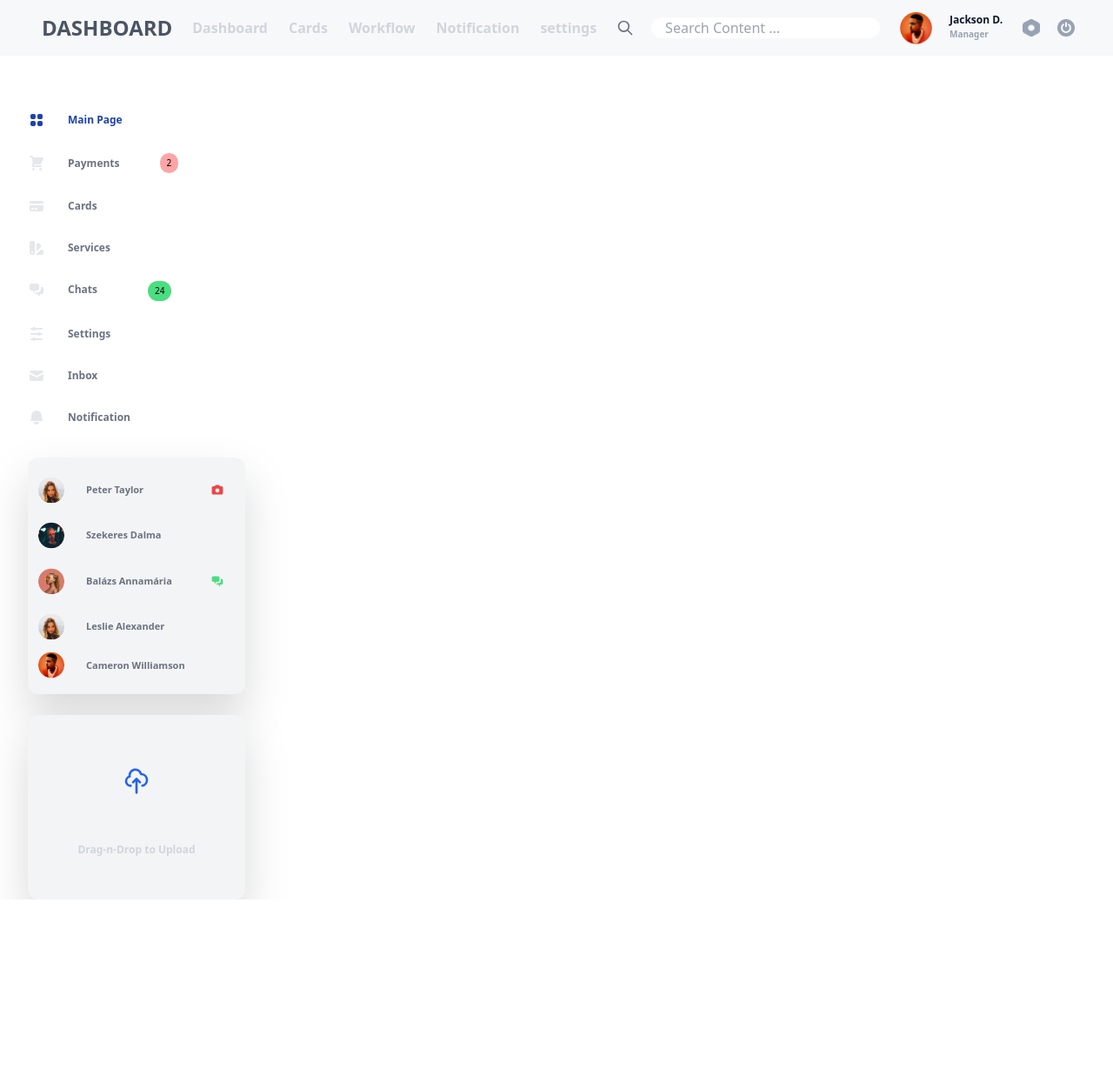
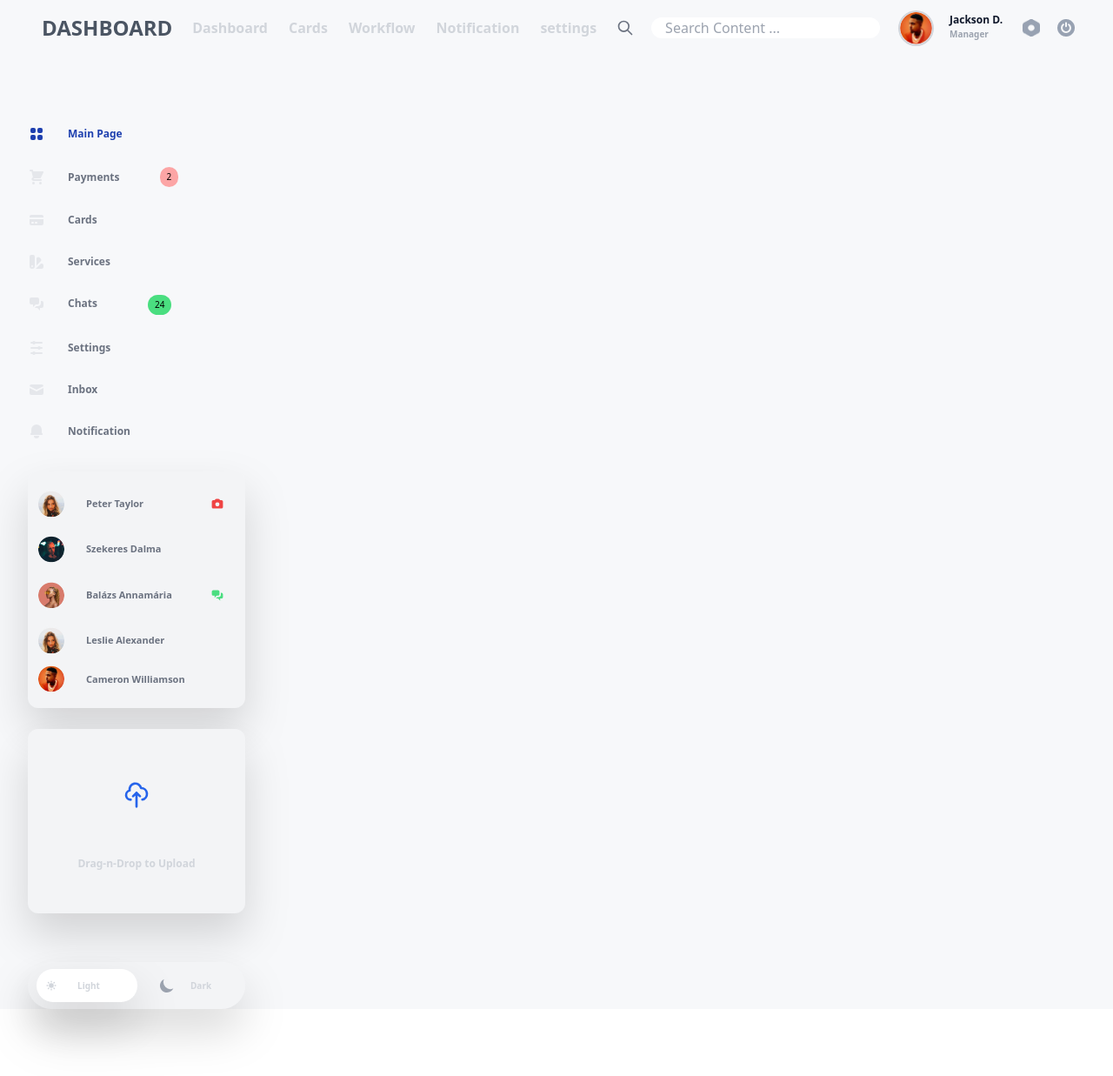
Before and after one commit to aimunir/dashboard, a React (Create React App) app: page / in a window 1280 px wide. Shown: the whole page at 87% size. Before the commit the page ends 1034 px from the top, so only its background shows below. Built offline with nearby package versions, Linux system fonts and the light colour scheme.

Commit message:
application start

```diff
--- a/src/App.js
+++ b/src/App.js
@@ -5,8 +5,11 @@ import Sidebar from "./components/Sidebar";
 const App = () => {
   return (
     <>
-      <Navbar/>
+    <div className=' w-full h-full  bg-gray-20'>
+    <Navbar/>
       <Sidebar/>
+    </div>
+
     </>
   );
 };
--- a/src/components/Navbar.jsx
+++ b/src/components/Navbar.jsx
@@ -6,7 +6,7 @@ import Base from "../assests/Base.png";
 
 const NavBar = () => {
   return (
-    <div className="w-full  bg-gray-20 ">
+    <div className="w-full  fixed">
       <div className=" w-full h-16 pl-12 pr-11  flex items-center justify-between">
         <div className="uppercase text-2xl font-bold text-gray-600 cursor-pointer ">
           dashboard
@@ -39,7 +39,7 @@ const NavBar = () => {
 
         {/* avatar section  */}
         <div className="flex gap-5 cursor-pointer">
-          <img className="w-[37px] h-[37px] " src={Base} alt="/" />
+          <img className="w-[37px] h-[37px] ring-2 ring-gray-300 rounded-full " src={Base} alt="/" />
           <div>
             <h4 className="text-[12px] font-bold text-slate-900">Jackson D.</h4>
             <h5 className="font-semibold text-gray-400 text-[10px]">Manager</h5>
--- a/src/components/Sidebar.jsx
+++ b/src/components/Sidebar.jsx
@@ -14,11 +14,15 @@ import {
   MailIcon,
   BellIcon,
   CameraIcon,
+  SunIcon,
+  MoonIcon
 } from "@heroicons/react/solid";
+
 import { CloudUploadIcon } from "@heroicons/react/outline";
+
 const Sidebar = () => {
   return (
-    <div className="w-[20%] h-screen pt-16 ml-8">
+    <div className="w-[20%]   ml-8 pt-[144px]  mb-[77px]">
       {/* menu bar  */}
       <div className="cursor-pointer">
         {/* main page  */}
@@ -197,9 +201,22 @@ const Sidebar = () => {
       {/* drag-n-drop end */}
 
 {/* dark-n-light mode  */}
-<div className="">
+<div className=" drop-shadow-2xl w-[250px] h-[54px] bg-gray-100 rounded-full mt-[56px] text-center flex items-center gap-6 ">
 
+ {/* light mode  */}
+ <div className='flex gap-[23px] items-center drop-shadow-2xl bg-white font-bold rounded-full ml-[10px] my-[8px] py-[7px]'>
+<SunIcon className=" w-6 h-6 text-gray-300 pl-[10px] "/>
+<p className='font-bold text-[10px] leading-4  pr-[43px] text-gray-300  '> Light</p>
 </div>
+ {/* light mode  end */}
+
+ {/* dark mode  */}
+ <div className="flex items-center gap-[17px]" >
+  <MoonIcon className="w-5 h-5 text-gray-400"/>
+  <p className='font-bold text-[10px] leading-4 text-gray-300'> Dark</p>
+  </div>
+</div>
+ {/* dark mode end */}
 {/* dark-n-light mode end */}
 
     </div>
--- a/tailwind.config.js
+++ b/tailwind.config.js
@@ -24,6 +24,8 @@ module.exports = {
       colors: {
         // Configure your color palette here
         'gray-20': '#F7F8FA',
+        'gray-40': '#F0F2F5',
+
       },
       fontFamily: {
         //enter font
```
